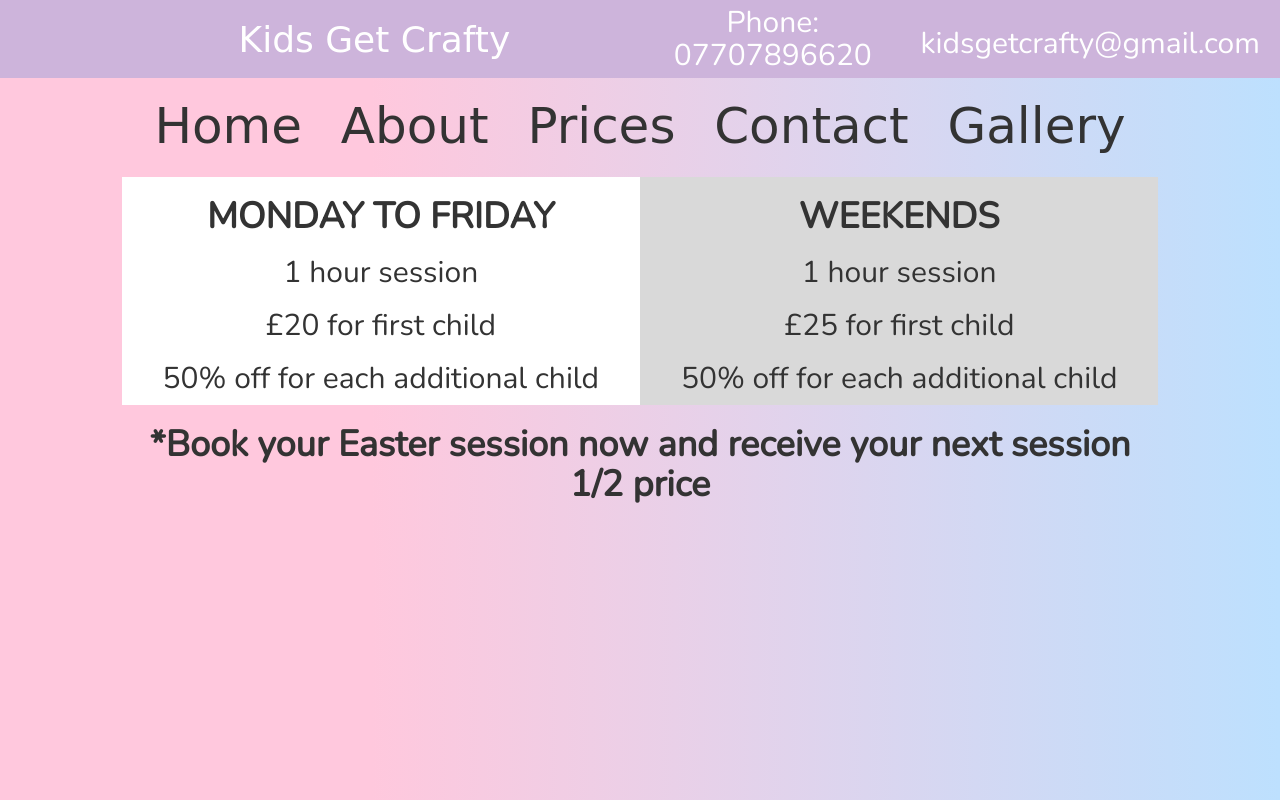
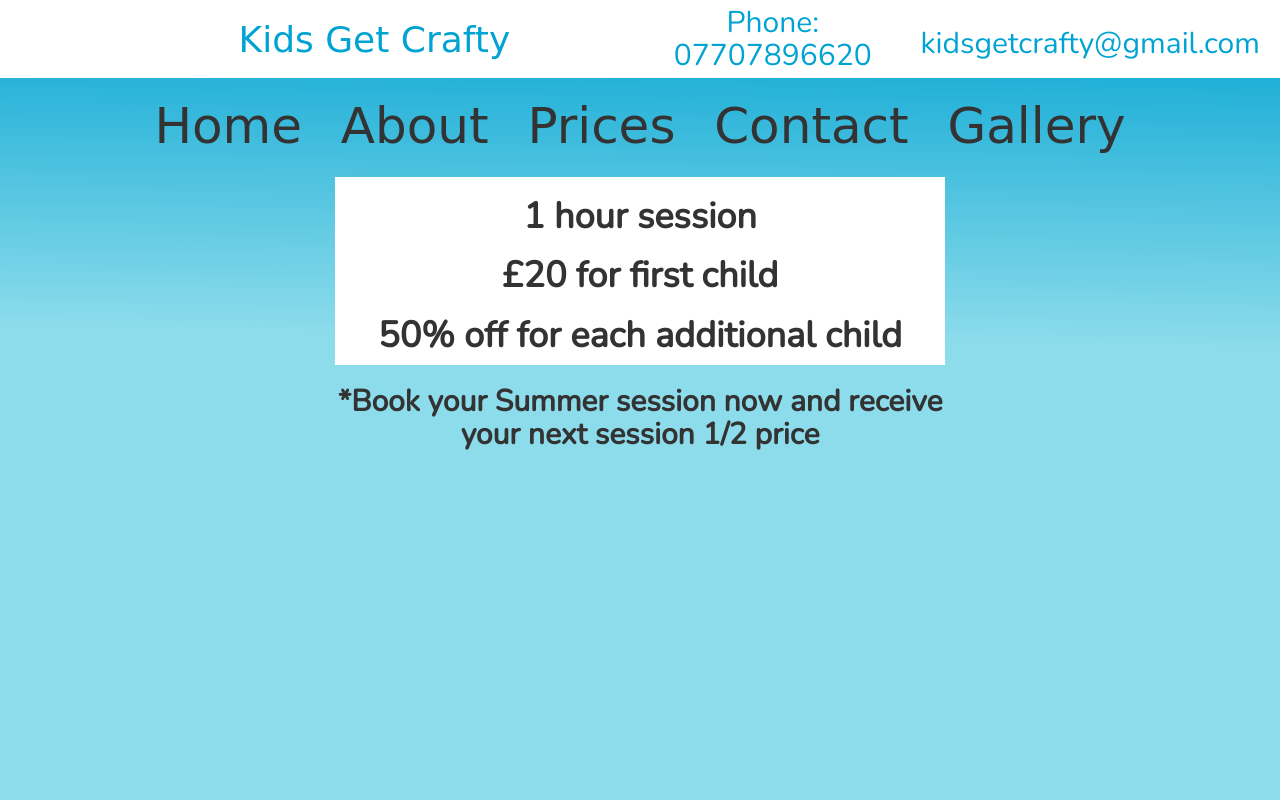
Before and after one commit to stuolivedev/kidsGetCrafty-informationWebsite, a plain HTML site: page index.html in a window 1280 px wide. Both pictures are taken after a click on the button "Prices". Drawn offline with nearby package versions, Linux system fonts and the light colour scheme; a web font is replaced by a local one.

Commit message:
Add files via upload

```diff
--- a/index.html
+++ b/index.html
@@ -100,28 +100,28 @@
 
 <!--Prices Bar-->
 <div class="row" id="pricesBar">
-  <div class="pricesBar col-sm-10 row-flex">
+  <div class="pricesBar col-sm-6 row-flex">
     <!--<h1 style="text-align: center;">BOOK BY 20th OCTOBER TO RECEIVE 15% OFF OF TOTAL ORDER!<i class="fas fa-tags" style="padding-left: 2vw;"></i></h1>-->
 
-    <div class="col-sm-6 price1 priceBox" style="text-align: center;  vertical-align: center;">
-      <h1 style="font-weight: bolder;">MONDAY TO FRIDAY</h1><!--center this-->
-      <h2>1 hour session</h2>
-      <h2 >£20 for first child</h2>
-      <h2 >50% off for each additional child</h2>
+    <div class="col-sm-12 price1 priceBox" style="text-align: center;  vertical-align: center;">
+      <!-- <h1 style="font-weight: bolder;">MONDAY TO FRIDAY</h1> -->
+      <h1 style="font-weight: bolder;">1 hour session</h1>
+      <h1 style="font-weight: bolder;">£20 for first child</h1>
+      <h1 style="font-weight: bolder;">50% off for each additional child</h1>
       </div>
 
 
 
-    <div class="col-sm-6 price3 h-100 priceBox" style="text-align: center;  vertical-align: center;">
+    <!-- <div class="col-sm-6 price3 h-100 priceBox" style="text-align: center;  vertical-align: center;">
       <h1 style="font-weight: bolder;">WEEKENDS</h1>
       <h2>1 hour session</h2>
       <h2>£25 for first child</h2>
       <h2>50% off for each additional child</h2>
-      </div>
+      </div> -->
 
       <div class="row">
       <div class="col-sm-12 h-100 priceBox" style="text-align: center;  vertical-align: center;">
-         <h1 style="font-weight: bold;">*Book your Easter session now and receive your next session 1/2 price</h1>
+         <h2 style="font-weight: bold;">*Book your Summer session now and receive your next session 1/2 price</h2>
         </div>
         </div>
 
--- a/style.css
+++ b/style.css
@@ -6,15 +6,15 @@
 
 html, body {
     font-family: 'Nunito', sans-serif;
-    background: rgb(32,159,88);
-    background: linear-gradient(90deg, #FFC8DD 29%, #BDE0FE 100%);
+    background: #8ddceb;
+    /*background: linear-gradient(1deg, rgba(141,220,235,1) 31%, rgba(1,163,210,1) 100%);*/
 }
 
 
 .container-fluid {
     height: 100%;
-    background: rgb(32,159,88);
-    background: linear-gradient(90deg, #FFC8DD 29%, #BDE0FE 100%);
+    background: #8ddceb;
+    background: linear-gradient(1deg, rgba(141,220,235,1) 31%, rgba(1,163,210,1) 100%);
     padding-bottom: 3vh;
 }
 
@@ -49,10 +49,10 @@ html, body {
     flex-wrap: wrap;
     justify-content: flex-start;
     align-items: center;
-    background-color: #CDB4DB;
+    background: white;
     /*background: rgb(20,107,58);
     background: linear-gradient(90deg, rgba(20,107,58,1) 29%, rgba(234,70,48,1) 100%);*/
-    color: white;
+    color: #01a3d2;
     font-family: 'The Girl Next Door', cursive;
     padding-left: 8.5vw;
     padding-right: 8.5vw;
@@ -111,7 +111,7 @@ button:hover {
 
 .aboutBar {
     padding-left: 5vw;
-    background-color: #BDE0FE;
+    background-color: #ffda09;
     -webkit-box-shadow: 20px 20px 22px 1px rgba(0,0,0,0.75);
     -moz-box-shadow: 20px 20px 22px 1px rgba(0,0,0,0.75);
     box-shadow: 20px 20px 22px 1px rgba(0,0,0,0.75);
```
